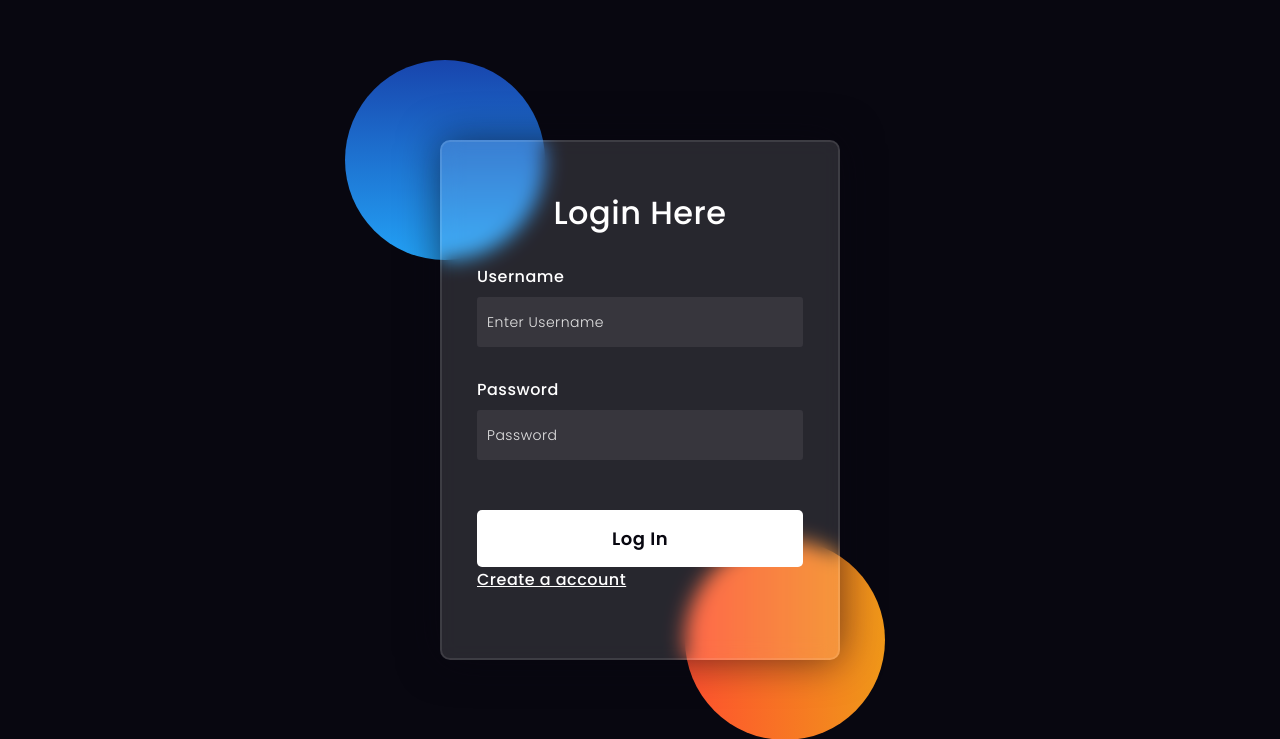
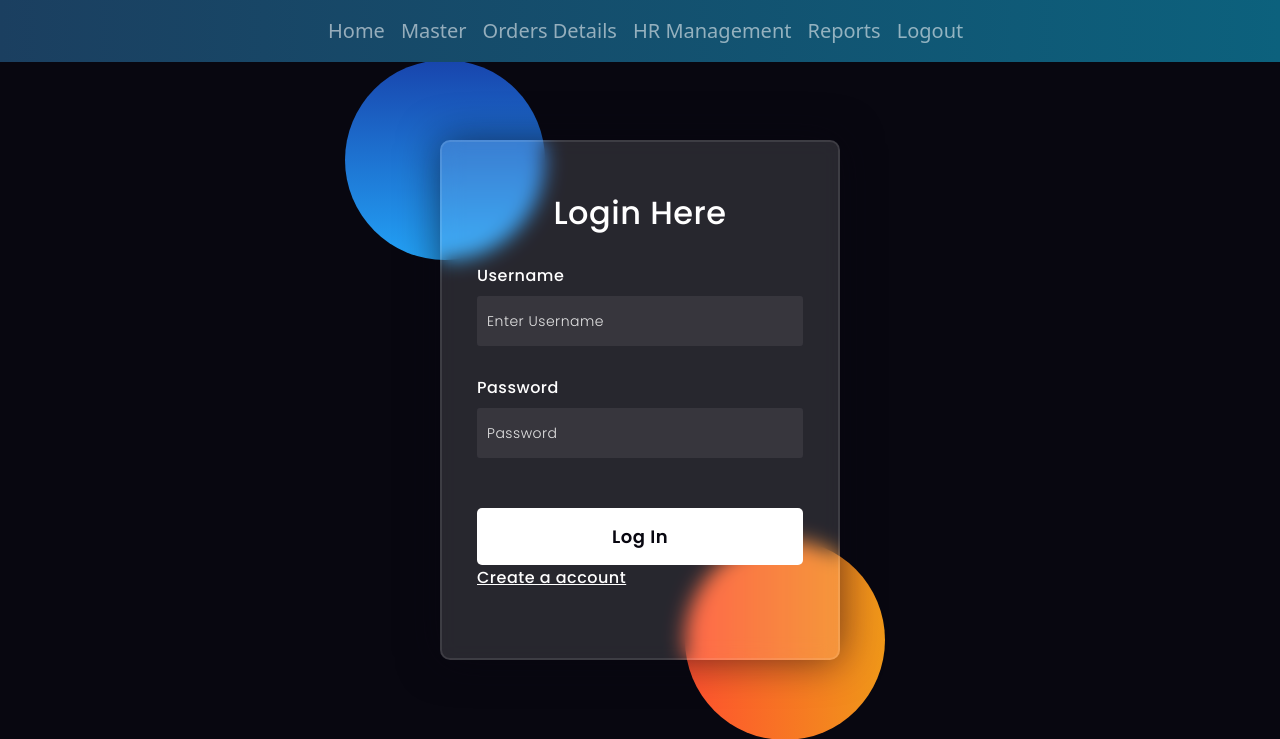
Before and after one commit to dinto/keralapacha, a Django app: a page that uses KeralaPachaApp/templates/base.html in a window 1280 px wide. Shown: the top 739 px of the page. Run offline with Django 5.2, Linux system fonts and the light colour scheme.

Commit message:
day 3 html files, navbar setup

```diff
--- a/KeralaPachaApp/templates/base.html
+++ b/KeralaPachaApp/templates/base.html
@@ -1,9 +1,52 @@
-<title>KeralaPacha</title>
-<body>
+<!DOCTYPE html>
+<html>
+    <head>
+        <title>KeralaPacha</title>
+        <meta name="description" content="KeralaPacha">
+        <meta name="keywords" content="Kerala ,Pacha,KeralaPacha">
+        <link href="https://cdn.jsdelivr.net/npm/bootstrap@5.3.2/dist/css/bootstrap.min.css" rel="stylesheet" integrity="sha384-T3c6CoIi6uLrA9TneNEoa7RxnatzjcDSCmG1MXxSR1GAsXEV/Dwwykc2MPK8M2HN" crossorigin="anonymous">
+
+    </head>
+    <body>
+        <div class="container-fluid">
+            <nav class="navbar fixed-top navbar-expand-lg  navbar-dark bg-dark" style="background: linear-gradient(to right, rgb(27,63,96) , rgb(12,97,125));">
+                <div class="container-fluid" style="width: 130%; padding: 0px;">
+                    <button  class="navbar-toggler navbar-toggler-right"type="button"  data-toggle="collapse"  data-target="#navbarExample01"
+                    aria-controls="navbarResponsive" aria-expanded="false" aria-label="Toggle navigation">
+                        <i class="navbar-toggler-icon"></i>
+                    </button>
+                    <div class="collapse navbar-collapse" id="navbarExample01" style="margin-left: 25%;">
+                        <ul class="navbar-nav me-auto mb-2 mb-lg-0" style="font-size: 20px;">
+                        <li class="nav-item {% if navbar == 'home' %} active {% endif %}">
+                            <a class="nav-link" aria-current="page" href="/home">Home</a>
+                        </li>
+                        <li class="nav-item {% if navbar == 'master' %} active {% endif %}">
+                            <a class="nav-link" href="/master">Master</a>
+                        </li>
+                        <li class="nav-item {% if navbar == 'orders' %} active {% endif %}">
+                            <a class="nav-link" href="/orders">Orders Details</a>
+                        </li>
+                        <li class="nav-item {% if navbar == 'hr' %} active {% endif %}">
+                            <a class="nav-link" href="/hr">HR Management</a>
+                        </li>
+                        <li class="nav-item {% if navbar == 'reports' %} active {% endif %}">
+                            <a class="nav-link" href="/reports">Reports</a>
+                        </li>
+                        <li class="nav-item {% if navbar == 'logout' %} active {% endif %}">
+                            <a class="nav-link" href="{% url 'logout' %}">Logout </a>
+                        </li>
+                        </ul>
+                    </div>
+                </div>
+            </nav>
+        </div>
 {% block content %}
 
+
 {% endblock content%}
-</body>
+    </body>
+</html>
+
 <script src="https://code.jquery.com/jquery-3.3.1.slim.min.js" integrity="sha384-q8i/X+965DzO0rT7abK41JStQIAqVgRVzpbzo5smXKp4YfRvH+8abtTE1Pi6jizo" crossorigin="anonymous"></script>
 <script src="https://cdn.jsdelivr.net/npm/popper.js@1.14.3/dist/umd/popper.min.js" integrity="sha384-ZMP7rVo3mIykV+2+9J3UJ46jBk0WLaUAdn689aCwoqbBJiSnjAK/l8WvCWPIPm49" crossorigin="anonymous"></script>
 <script src="https://cdn.jsdelivr.net/npm/bootstrap@4.1.3/dist/js/bootstrap.min.js" integrity="sha384-ChfqqxuZUCnJSK3+MXmPNIyE6ZbWh2IMqE241rYiqJxyMiZ6OW/JmZQ5stwEULTy" crossorigin="anonymous"></script>
--- /dev/null
+++ b/KeralaPachaApp/templates/hr.html
@@ -0,0 +1,6 @@
+{% extends "base.html" %}
+
+{% block content %}
+
+
+{% endblock content %}
--- /dev/null
+++ b/KeralaPachaApp/templates/master.html
@@ -0,0 +1,6 @@
+{% extends "base.html" %}
+
+{% block content %}
+
+
+{% endblock content %}
--- /dev/null
+++ b/KeralaPachaApp/templates/orders.html
@@ -0,0 +1,6 @@
+{% extends "base.html" %}
+
+{% block content %}
+
+
+{% endblock content %}
--- /dev/null
+++ b/KeralaPachaApp/templates/reports.html
@@ -0,0 +1,6 @@
+{% extends "base.html" %}
+
+{% block content %}
+
+
+{% endblock content %}
--- a/KeralaPachaApp/urls.py
+++ b/KeralaPachaApp/urls.py
@@ -1,5 +1,6 @@
 from django.urls import path
 from KeralaPachaApp import views
+from django.contrib import admin
 
 urlpatterns = [
     path('', views.Home, name='index'),
@@ -7,4 +8,14 @@ urlpatterns = [
     path('signup/',views.SignupPage,name='signup'),
     path('login/',views.LoginPage,name='login'),
     path('logout/',views.LogoutPage,name='logout'),
+    path('master/',views.master,name='master'),
+    path('orders/',views.orders,name='orders'),
+    path('hr/',views.hr,name='hr'),
+    path('reports/',views.reports,name='reports'),
 ]
+
+
+
+admin.site.site_header = 'KeralaPacha Administration dashboard'
+admin.site.index_title = 'KeralaPacha'
+admin.site.site_title = 'SuperNova Administration'
--- a/KeralaPachaApp/views.py
+++ b/KeralaPachaApp/views.py
@@ -5,6 +5,8 @@ from KeralaPachaApp.decorators import unauthenticated_user,allowed_users,admin_o
 from django.contrib import messages
 from django.contrib.auth.models import User,Group
 # Create your views here.
+
+@login_required(login_url='login')
 def Home(request):
     return render(request,'index.html',{})
 
@@ -47,3 +49,19 @@ def LoginPage(request):
 def LogoutPage(request):
     logout(request)
     return redirect('login')
+
+@login_required(login_url='login')
+def master(request):
+    return render(request,'master.html',{})
+
+@login_required(login_url='login')
+def orders(request):
+    return render(request,'orders.html',{})
+
+@login_required(login_url='login')
+def hr(request):
+    return render(request,'hr.html',{})
+
+@login_required(login_url='login')
+def reports(request):
+    return render(request,'reports.html',{})
```
Also changed, not shown: KeralaPachaApp/templates/index.html (+29 -0 lines), KeralaPachaApp/work.txt (+9 -2 lines).
